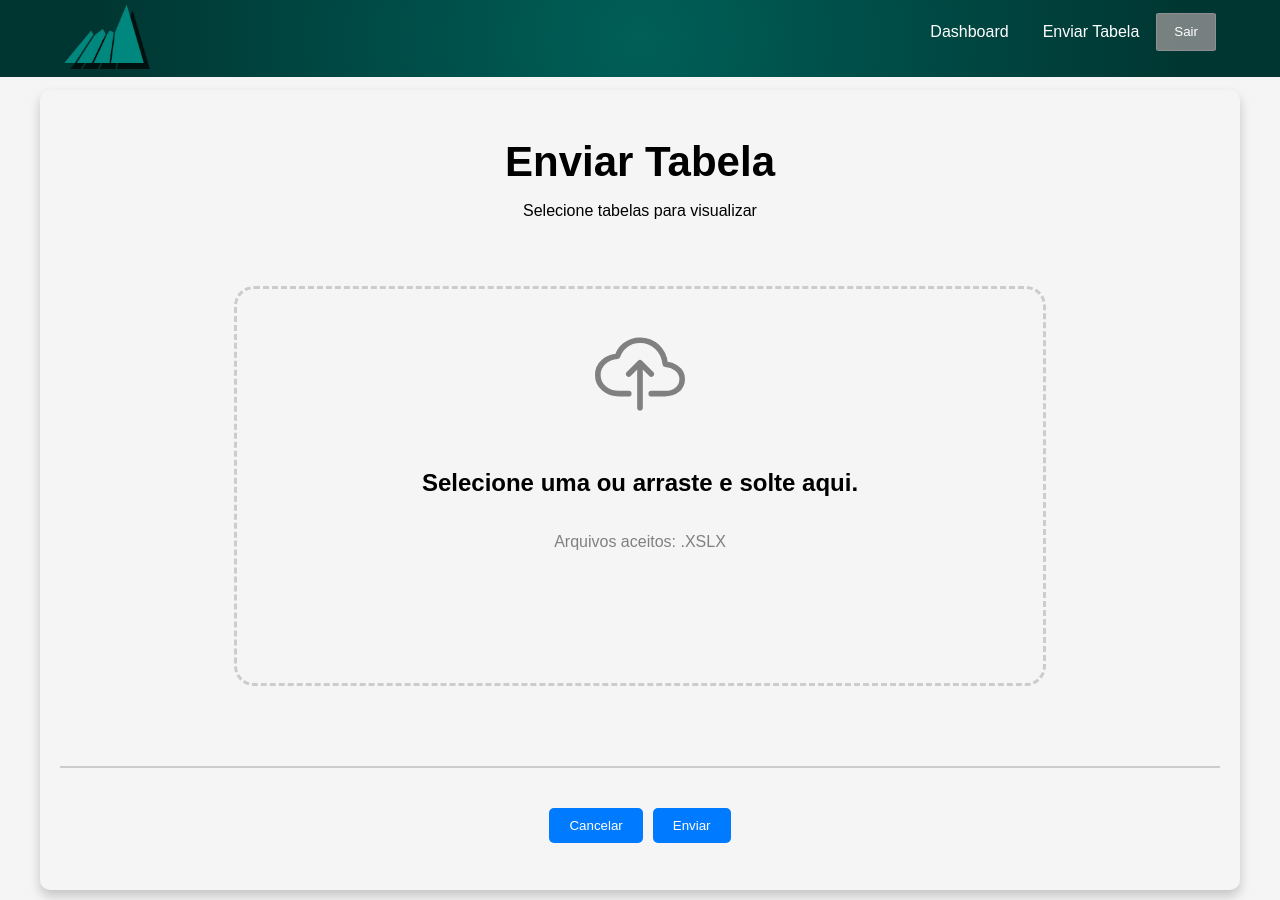
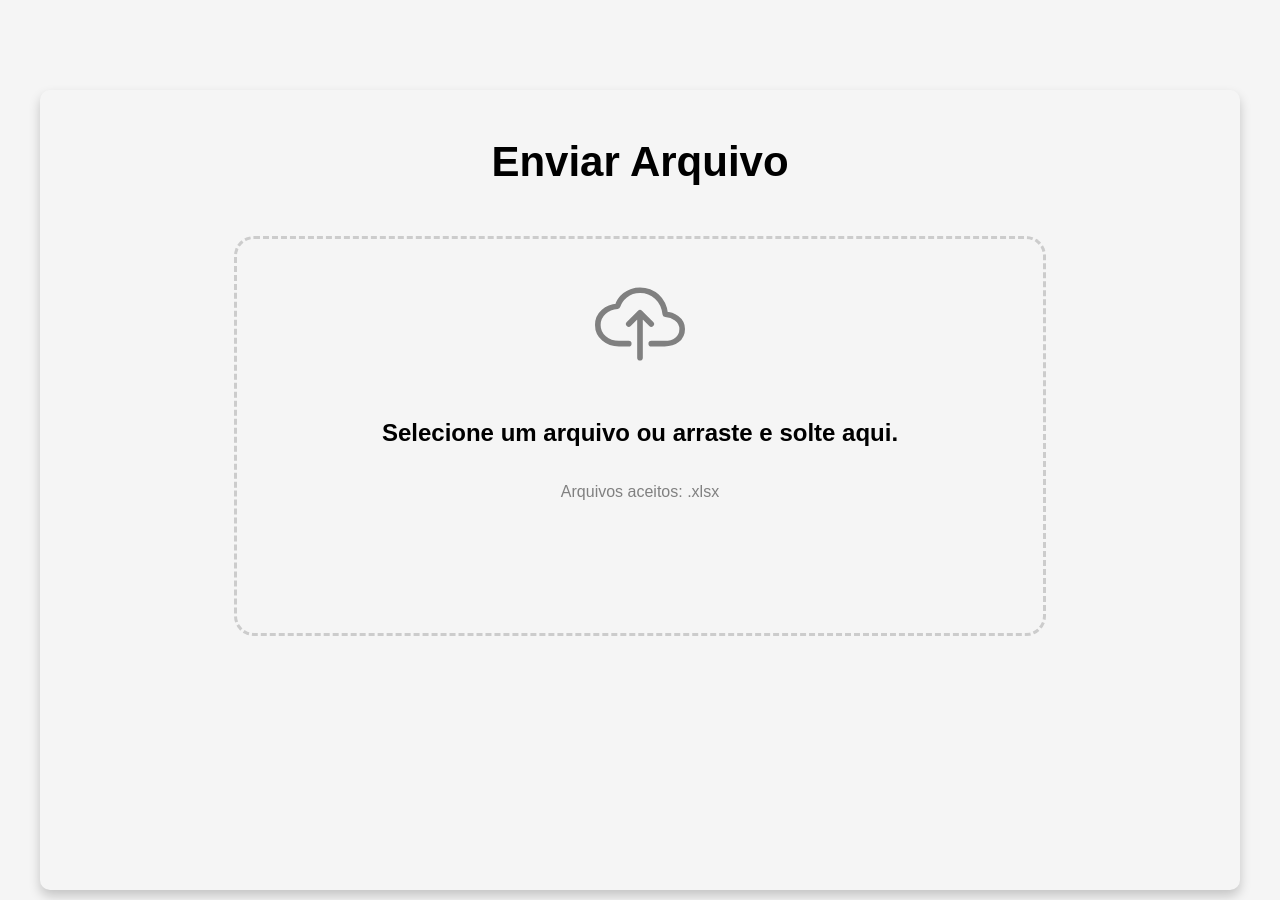
Before and after one commit to Svaan1/projeto-frontend-proteger, a FastAPI app: template src/templates/upload.html in a window 1280 px wide. Run offline with FastAPI, Linux system fonts and the light colour scheme; the template is opened without the code that fills it, so the values that code supplies are empty; parts of the project's set-up code (start-up, migrations or seed data) failed here and were passed over.

Commit message:
refactor: fix html and css imports

```diff
--- a/src/main.py
+++ b/src/main.py
@@ -1,41 +1,37 @@
 from fastapi import FastAPI, Request
 from fastapi.responses import HTMLResponse, RedirectResponse
 from fastapi.templating import Jinja2Templates
+from fastapi.staticfiles import StaticFiles
 
 from src.routes.auth import router as auth_router
 from src.routes.user import router as user_router
 from src.db import create_tables
 
-create_tables()  # Create the tables in the database if they don't exist
+create_tables()
 app = FastAPI()
 
-templates = Jinja2Templates(directory="templates")
+templates = Jinja2Templates(directory="src/templates")
+app.mount("/static", StaticFiles(directory="src/static"), name="static")
 
 @app.get("/", response_class=HTMLResponse)
 async def root(request: Request):
-    # Redirect to the home page
     return RedirectResponse(url="/home")
 
 @app.get("/home", response_class=HTMLResponse)
 async def home(request: Request):
-    # Render the home.html template
     return templates.TemplateResponse("home.html", {"request": request})
 
-@app.get("/index", response_class=HTMLResponse)
-async def index(request: Request):
-    # Redirect to the home page
-    return RedirectResponse(url="/home")
+@app.get("/login", response_class=HTMLResponse)
+async def login(request: Request):
+    return templates.TemplateResponse("login.html", {"request": request})
 
-@app.get("/upload.html", response_class=HTMLResponse)
+@app.get("/register", response_class=HTMLResponse)
+async def register(request: Request):
+    return templates.TemplateResponse("register.html", {"request": request})
+
+@app.get("/upload", response_class=HTMLResponse)
 async def upload(request: Request):
-    # Render the upload.html template
     return templates.TemplateResponse("upload.html", {"request": request})
 
 app.include_router(auth_router)
 app.include_router(user_router)
-
-# @app.get ("/items/{id}", response_class=HTMLResponse)
-# async def read_item(request: Request, id: str):
-#   return templates.TemplateResponse(
-#       request=request, name="item.html", context={"id": id}
-#   )
--- a/src/templates/login.html
+++ b/src/templates/login.html
@@ -4,13 +4,13 @@
     <meta charset="UTF-8">
     <meta name="viewport" content="width=device-width, initial-scale=1.0">
     <title>Login</title>
-    <link rel="stylesheet" type="text/css" href="../Static/login.css">
-    <link rel="icon" href="../static/other/unifeso.ico" type="image/x-icon">
+    <link rel="stylesheet" type="text/css" href="{{ url_for('static', path='styles/login.css') }}">
+    <link rel="icon" href="{{ url_for('static', path='icons/unifeso.ico') }}" type="image/x-icon">
 </head>
 <body>
     <div class="login">
         <form>
-            <img src="../Static/other/unifeso.png" title="Unifeso">
+            <img src="{{ url_for('static', path='images/unifeso.png') }}" title="Unifeso">
             <h1>Login</h1>
             <p>Faça o login na sua conta.</p>
             <label for="chk" aria-hidden="true">Login</label>
--- a/src/templates/registro.html
+++ b/src/templates/register.html
@@ -4,13 +4,13 @@
     <meta charset="UTF-8">
     <meta name="viewport" content="width=device-width, initial-scale=1.0">
     <title>Registro</title>
-    <link rel="stylesheet" type="text/css" href="../Static/register.css">
-    <link rel="icon" href="../static/other/unifeso.ico" type="image/x-icon">
+    <link rel="stylesheet" type="text/css" href="{{ url_for('static', path='styles/register.css') }}">
+    <link rel="icon" href="{{ url_for('static', path='icons/unifeso.ico') }}" type="image/x-icon">
 </head>
 <body>
     <div class="signup">
         <form>
-            <img src="../Static/other/unifeso.png" title="Unifeso">
+            <img src="{{ url_for('static', path='images/unifeso.png') }}" title="Unifeso">
             <h1>Registro</h1>
             <p>Já tem conta? Você pode <a href="login.html">logar aqui</a>.</p>
             <input type="email" id="email" name="email" placeholder="Email" required="required" title="Coloque o seu email">
--- a/src/templates/upload.html
+++ b/src/templates/upload.html
@@ -4,63 +4,9 @@
   <meta charset="UTF-8">
   <meta name="viewport" content="width=device-width, initial-scale=1.0">
   <title>Enviar Tabela - Proteger Teresópolis</title>
-  <link rel="stylesheet" href="../Static/uploadStyle.css"/>
-  <link rel="icon" href="../static/other/unifeso.ico" type="image/x-icon">
-</head>
+  <link rel="stylesheet" href="{{ url_for('static', path='styles/upload.css') }}"/>
+  <link rel="icon" href="{{ url_for('static', path='icons/unifeso.ico') }}" type="image/x-icon">
 
-<body>
-  <div class="header">
-    <div class="clickables">
-      <div class="logo">
-        <img src="../Static/other/unifeso.png" alt="Unifeso">
-      </div>
-      <nav class="links">
-        <link class="home">
-          <a href="home.html">
-            Dashboard
-          </a>
-        </link>
-        <link class="upload">
-          <a href="upload.html">
-            Enviar Tabela
-          </a>
-        </link>
-        <button class="logout">
-          Sair
-        </button>
-      </nav>
-    </div>
-  </div>
-
-  <div class="content">
-    <div class="outline">
-        <form method="post" enctype="multipart/form-data" id="save-sheet-form">
-            <div class="textContainer">
-                <h1>Enviar Tabela</h1>
-                <p>Selecione tabelas para visualizar</p>
-            </div>
-
-            <div class="dragzone" draggable="false" onclick="triggerFileInput()" ondragover="dragOverHandler">
-              <ion-icon name="cloud-upload-outline"></ion-icon>
-              <h1>Selecione uma ou arraste e solte aqui.</h1>
-              <p class="acceptedFiles">Arquivos aceitos: .XSLX</p>
-              <input type="file" name="file" id="file" class="form-control" required="true" onchange="return fileValidation()" accept=".csv, application/vnd.openxmlformats-officedocument.spreadsheetml.sheet, application/vnd.ms-excel"/>
-          </div>
-
-
-            <div class="buttons-area">
-                <span class="separator"></span>
-                  <div class="buttons">
-                      <button type="reset">Cancelar</button>
-                      <button type="submit">Enviar</button>
-                  </div>
-            </div>
-        </form>
-    </div>
-</div>
-
-
-  <title> Adicionar Planilha </title>
   <script>
     function dragOverHandler(event) {
       event.preventDefault();
@@ -77,7 +23,6 @@
     function fileValidation(files) {
     var allowedExtensions = /(\.xlsx)$/i;
 
-    // Check if there's at least one file
     if (files.length > 0) {
         var fileName = files[0].name;
         if (!allowedExtensions.exec(fileName)) {
@@ -109,5 +54,22 @@
     nomodule
     src="https://unpkg.com/ionicons@7.1.0/dist/ionicons/ionicons.js"
   ></script>
+</head>
+
+<body>
+    <div class="outline">
+        <form method="post" enctype="multipart/form-data" id="save-sheet-form">
+            <div class="textContainer">
+                <h1>Enviar Arquivo</h1>
+            </div>
+
+            <div class="dragzone" draggable="false" onclick="triggerFileInput()" ondragover="dragOverHandler">
+              <ion-icon name="cloud-upload-outline"></ion-icon>
+              <h1>Selecione um arquivo ou arraste e solte aqui.</h1>
+              <p class="acceptedFiles">Arquivos aceitos: .xlsx</p>
+              <input type="file" name="file" id="file" class="form-control" required="true" onchange="return fileValidation()" accept=".csv, application/vnd.openxmlformats-officedocument.spreadsheetml.sheet, application/vnd.ms-excel"/>
+            </div>
+        </form>
+</div>
 </body>
 </html>
```
Also changed, not shown: src/templates/home.html (+4 -4 lines), src/static/icons/unifeso.ico (renamed from src/static/other/unifeso.ico), src/static/images/grid.png (renamed from src/static/other/grid.png), src/static/images/image.png (renamed from src/static/other/image.png), src/static/images/unifeso.png (renamed from src/static/other/unifeso.png), src/static/styles/header.css (renamed from src/static/header.css), src/static/styles/home.css (renamed from src/static/homeStyle.css), src/static/styles/login.css (renamed from src/static/login.css), src/static/styles/register.css (renamed from src/static/register.css), src/static/styles/upload.css (renamed from src/static/uploadStyle.css).
